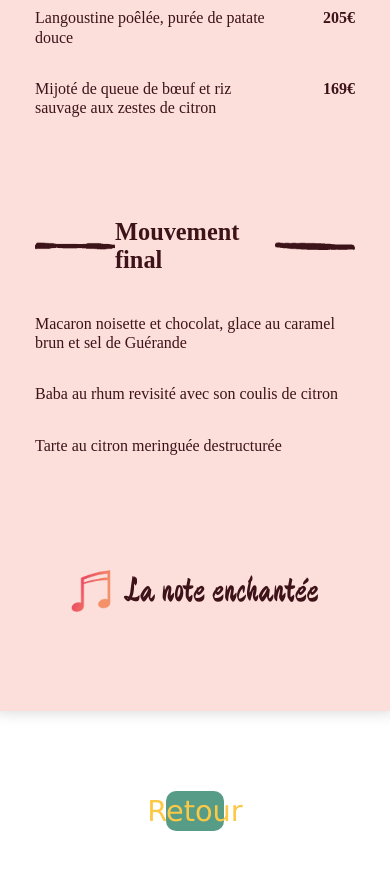
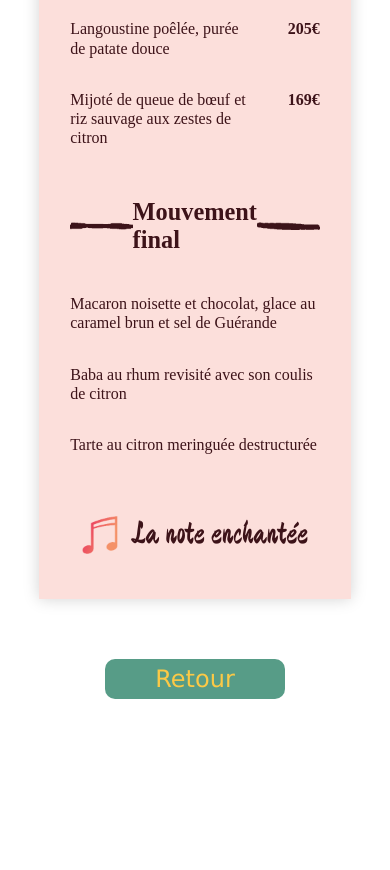
Before and after one commit to michelre/claudia-p3, a website: page menu1.html in a window 390 px wide. Shown: the part 1000-1870 px from the top of the page. After the commit the page ends 1819 px from the top, so only its background shows below. Drawn offline with Linux system fonts and the light colour scheme; a web font is replaced by a local one.

Commit message:
@Media creation in menu page

```diff
--- a/sass/_layout.scss
+++ b/sass/_layout.scss
@@ -23,6 +23,9 @@ header {
 
 #logo {
   width: 260px;
+  @media (max-width: 599px) {
+    width: 220px;
+  }
 }
 
 /* Container */
@@ -60,6 +63,11 @@ header {
     opacity: 0.8;
     // box-shadow: none;
    }
+   @media (max-width: 599px) {
+     img {
+       width: 280px;
+     }
+   }
 }
 
 .container_prochainement {
@@ -74,6 +82,10 @@ header {
   font-size: 2rem;
   color: $clr-secondary;
   margin: 50px 0px 120px 0px;
+  @media (max-width: 599px) {
+    width: 250px;
+    font-size: 1.5rem;
+  }
 }
 
 .load {
@@ -124,6 +136,9 @@ footer a {
   font-size: 1.8rem;
   color: $clr-secondary;
   text-decoration: none;
+  @media (max-width: 599px) {
+    font-size: 1.3rem;
+  }
 }
 
 .btn_left {
--- a/sass/pages/_menu1.scss
+++ b/sass/pages/_menu1.scss
@@ -26,11 +26,13 @@
 h1 {
     font-family: Arial, Helvetica, sans-serif;
     margin-top: 50px;
+    @media (max-width: 599px) {
+        font-size: 1.7em;
+    }
 }
 
 .menu_description {
     width: 60%;
-    min-width: 400px;
     height: auto;
     // margin-bottom: 200px;
     box-shadow: 0 0 15px lightgrey;
@@ -38,6 +40,9 @@ h1 {
     flex-direction: column;
     // justify-content: center;
     align-items: center;
+    @media (max-width: 599px) {
+        width: 80%;
+    }
     &--la_note {
         background-color: #fcdfdb;
         color: #3d1319;
@@ -52,12 +57,18 @@ h1 {
     margin: 50px 0 20px 0;
     h2 {
       margin: 0;
+      @media (max-width: 599px) {
+        font-size: 1.2em;
+    }
     }
     &--la_note {
         font-family: Devonshire-Regular;
         font-size: 1.7em;
         img {
             width: 30%;
+            @media (max-width: 599px) {
+                width: 25%;
+            }
         }
     }
 }
@@ -65,6 +76,9 @@ h1 {
 section {
     width: 80%;
     margin-bottom: 60px;
+    @media (max-width: 599px) {
+        margin-bottom: 10px;
+    }
     .sous-titre {
         font-size: 1.3em;
         font-weight: bold;
@@ -105,20 +119,29 @@ section {
     justify-content: center;
     align-items: center;
     width: 100%;
-    margin-bottom: 60px;
+    margin-bottom: 40px;
     // height: 200px;
+    @media (max-width: 599px) {
+        margin-bottom: 10px;
+    }
     img {
-        height: 42px;
+        height: 50px;
         margin-right: 15px;
+        @media (max-width: 599px) {
+            height: 38px;
+        }
     }
     p {
         font-family: Devonshire-Regular;
-        font-size: 2.2em;
+        font-size: 2.7em;
+        @media (max-width: 599px) {
+            font-size: 2em;
+        }
     }
 }
 
 .btn-retour {
-    width: 15%;
+    width: 200px;
     height: 40px;
     border-radius: 10px;
     background-color: $clr-primary;
@@ -127,8 +150,14 @@ section {
     display: flex;
     justify-content: center;
     align-items: center;
-    margin-top: 80px;
-    margin-bottom: 140px;
+    margin-top: 70px;
+    margin-bottom: 130px;
+    @media (max-width: 599px) {
+        width: 180px;
+        font-size: 1.5em;
+        margin-top: 60px;
+        margin-bottom: 120px;
+    }
     a {
         text-decoration: none;
         color: $clr-secondary;
```
Also changed, not shown: style.css, 1 other file.
